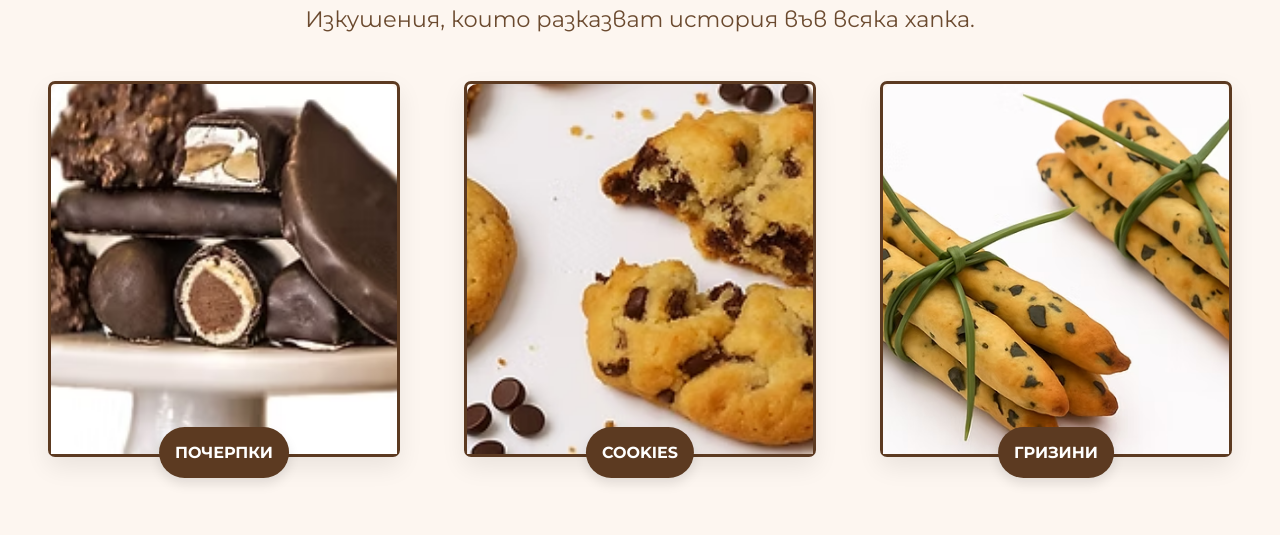
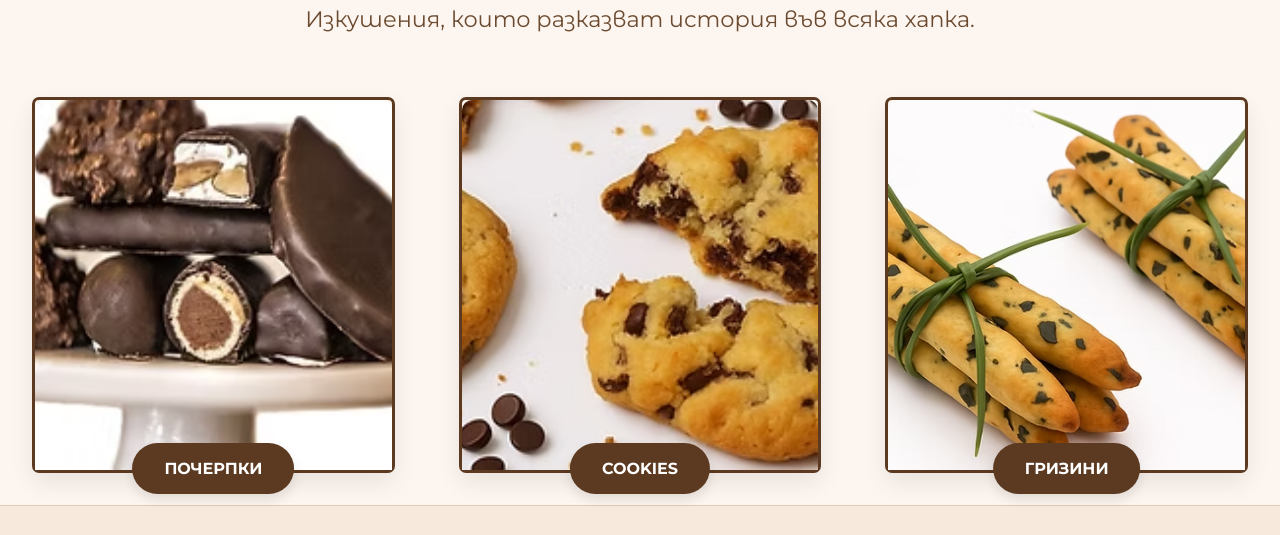
Before and after one commit to forgsksite-droid/forgsksite-droid.github.io, a plain HTML site: page index.html in a window 1280 px wide. Shown: the part 227-762 px from the top of the page. Drawn offline with Linux system fonts and the light colour scheme.

Commit message:
Fixing the padding!

```diff
--- a/css/index.css
+++ b/css/index.css
@@ -44,7 +44,7 @@ body {
   display: grid;
   grid-template-columns: repeat(auto-fit, minmax(320px, 1fr));
   gap: 4rem;
-  padding: 1em 3rem 6rem;
+  padding: 2rem;
   max-width: 1400px;
   margin: 0 auto;
 }
@@ -91,7 +91,7 @@ body {
   bottom: -1.5rem;
   left: 50%;
   transform: translateX(-50%);
-  padding: 1rem;
+  padding: 1rem 2rem;
   background-color: #5c3a21;
   color: #fff;
   border-radius: 50px;
```
